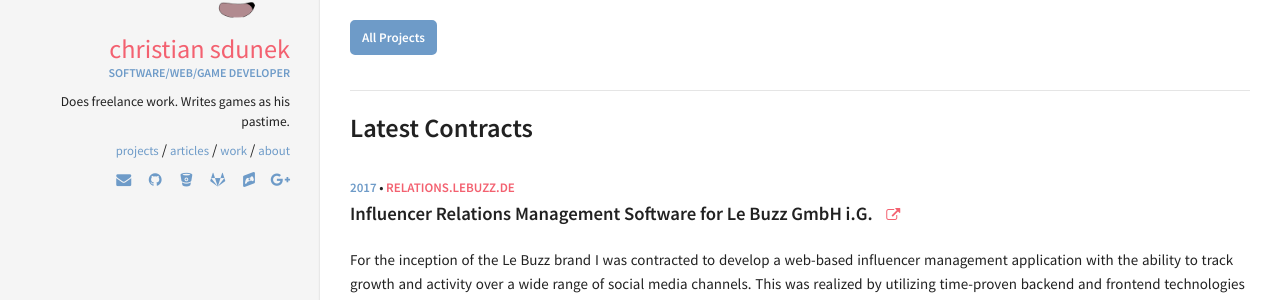
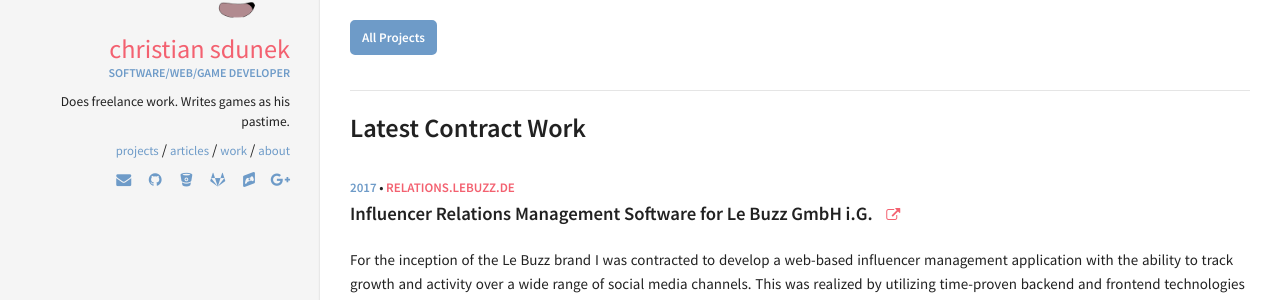
Before and after one commit to Systemcluster/systemcluster.github.io, a Jekyll site: the page built from index.md, in a window 1280 px wide. Shown: the part 653-953 px from the top of the page. Built offline with Jekyll 4.4.1, drawn with Linux system fonts in a browser that asks for light colours.

Commit message:
Rename contracts to contract work

```diff
--- a/_layouts/home.html
+++ b/_layouts/home.html
@@ -57,7 +57,7 @@ layout: default
 
 <hr>
 
-<h2>Latest Contracts</h2>
+<h2>Latest Contract Work</h2>
 {% include list-work.html number=1 %}
 
 <a class="btn btn-secondary" href= "{{ site.baseurl }}/work" >
--- a/_layouts/work_listing.html
+++ b/_layouts/work_listing.html
@@ -2,6 +2,6 @@
 layout: default
 ---
 
-<h2>Past Contracts</h2>
+<h2>Past Contract Work</h2>
 
 {% include list-work.html %}
```
